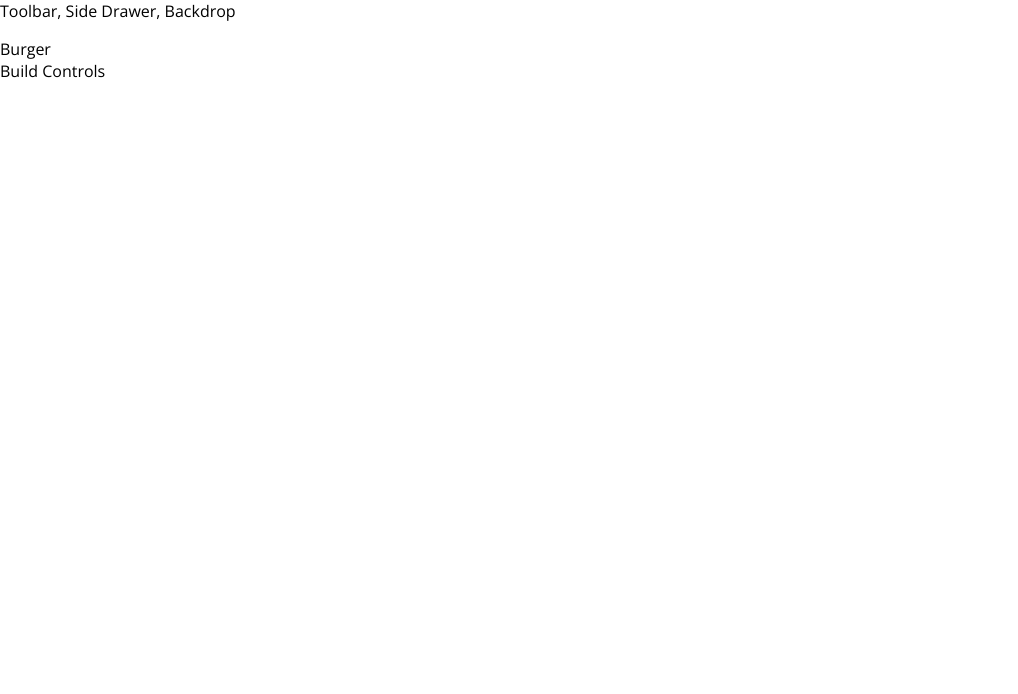
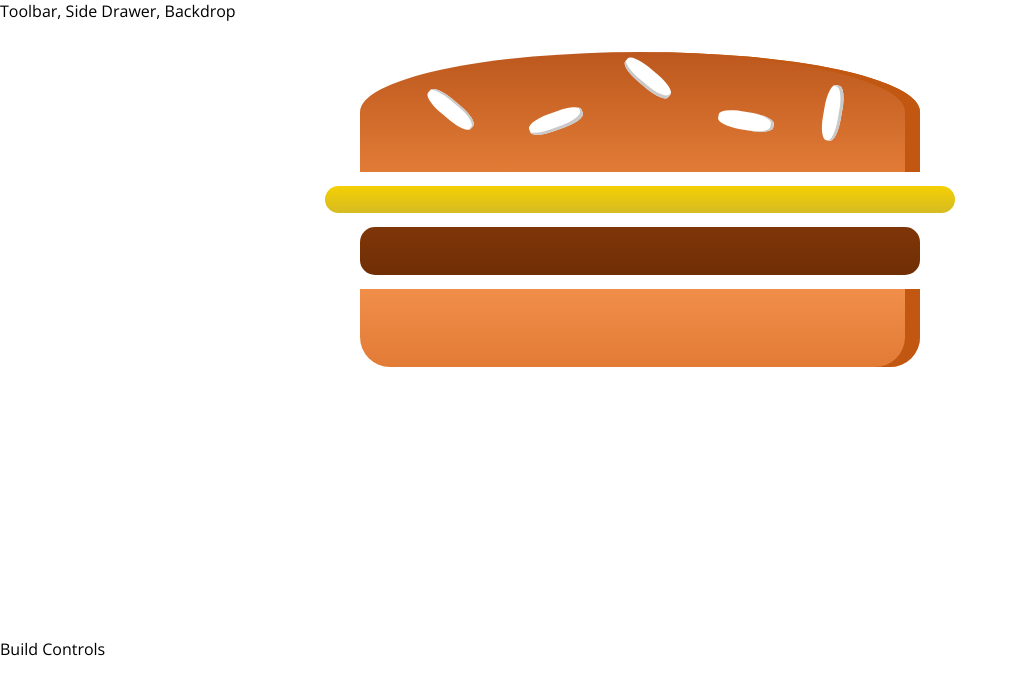
Before and after one commit to mj7007/react-my-burger, a React app: page / in a window 1280 px wide. Shown: the top 694 px of the page, without its empty margins (0-1018 px from the left). Built offline with nearby package versions, Linux system fonts and the light colour scheme.

Commit message:
Created Burger component and added few BurgerIngredients

```diff
--- /dev/null
+++ b/src/components/Burger/Burger.css
@@ -0,0 +1,23 @@
+.Burger {
+  width: 100%;
+  margin: auto;
+  height: 250px;
+  overflow: scroll;
+  text-align: center;
+  font-weight: bold;
+  font-size: 1.2rem;
+}
+
+@media (min-width: 500px) and (min-height: 401px) {
+  .Burger {
+    width: 450px;
+    height: 400px;
+  }
+}
+
+@media (min-width: 1000px) and (min-height: 700px) {
+  .Burger {
+    width: 700px;
+    height: 600px;
+  }
+}
--- a/src/components/Burger/Burger.js
+++ b/src/components/Burger/Burger.js
@@ -0,0 +1,17 @@
+import React from 'react';
+
+import classes from './Burger.css';
+import BurgerIngredient from './BurgerIngredient/BurgerIngredient';
+
+const burger = props => {
+  return (
+    <div className={classes.Burger}>
+      <BurgerIngredient type="bread-top" />
+      <BurgerIngredient type="cheese" />
+      <BurgerIngredient type="meat" />
+      <BurgerIngredient type="bread-bottom" />
+    </div>
+  );
+};
+
+export default burger;
--- a/src/components/Burger/BurgerIngredient/BurgerIngredient.js
+++ b/src/components/Burger/BurgerIngredient/BurgerIngredient.js
@@ -35,7 +35,7 @@ class BurgerIngredient extends Component {
         ingredient = null;
     }
 
-    return { ingredient };
+    return ingredient;
   }
 }
 
--- a/src/containers/BurgerBuilder/BurgerBuilder.js
+++ b/src/containers/BurgerBuilder/BurgerBuilder.js
@@ -1,12 +1,13 @@
 import React, { Component } from 'react';
 
+import Burger from '../../components/Burger/Burger';
 import Aux from '../../hoc/Aux';
 
 class Burgerbuilder extends Component {
   render() {
     return (
       <Aux>
-        <div>Burger</div>
+        <Burger />
         <div>Build Controls</div>
       </Aux>
     );
```
